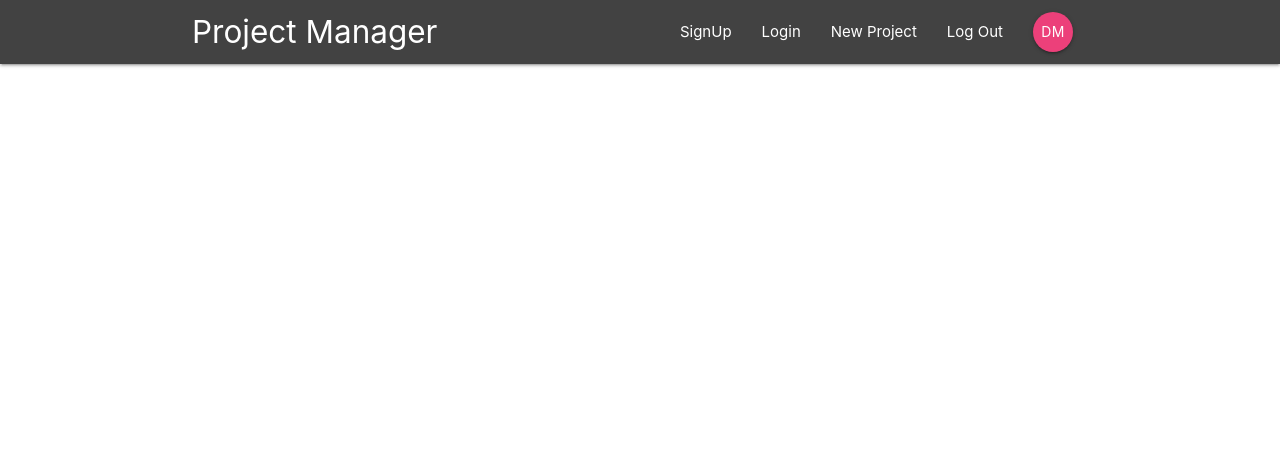
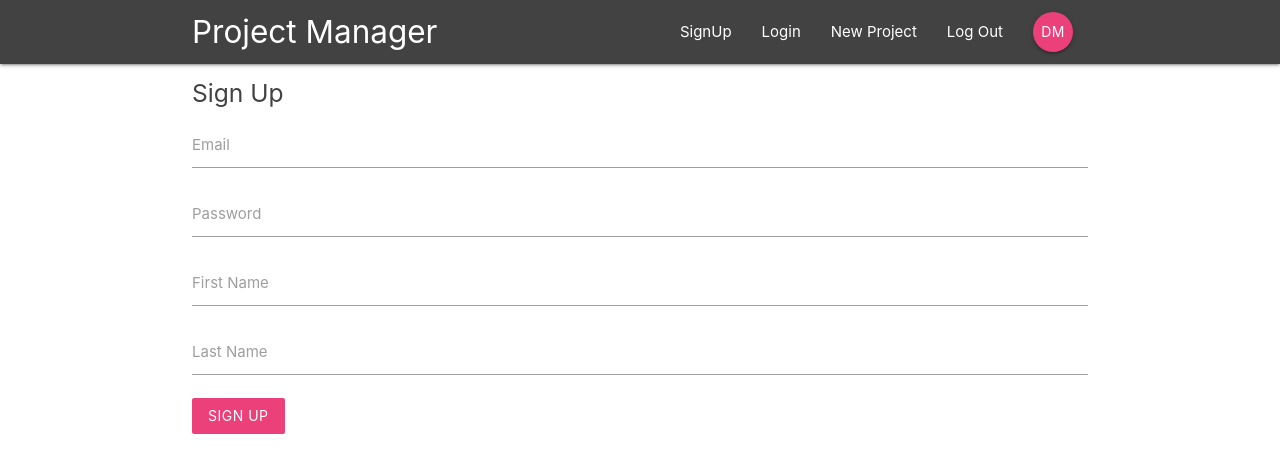
Before and after one commit to divyanshu0x16/Project-Manager, a React (Create React App) app in the folder project-manager/: page /signup in a window 1280 px wide. Shown: the top 472 px of the page. Built offline with nearby package versions, Linux system fonts and the light colour scheme.

Commit message:
Login and Signup Components

```diff
--- a/project-manager/public/index.html
+++ b/project-manager/public/index.html
@@ -49,5 +49,6 @@
       To begin the development, run `npm start` or `yarn start`.
       To create a production bundle, use `npm run build` or `yarn build`.
     -->
+    <script src="https://cdnjs.cloudflare.com/ajax/libs/materialize/1.0.0/js/materialize.min.js"></script>
   </body>
 </html>
--- a/project-manager/src/App.js
+++ b/project-manager/src/App.js
@@ -2,6 +2,8 @@ import { BrowserRouter, Switch, Route } from 'react-router-dom';
 import Dashboard from './components/dashboard/Dashboard';
 import Navbar from './components/layout/Navbar';
 import ProjectDetails from './components/projects/ProjectDetails';
+import SignIn from './components/auth/SignIn';
+import SignUp from './components/auth/SingUp';
 
 function App() {
   return (
@@ -11,6 +13,8 @@ function App() {
         <Switch>
           <Route exact path='/' component={Dashboard}/>
           <Route path='/project/:id' component={ProjectDetails} />
+          <Route path='/signin' component={SignIn} />
+          <Route path='/signup' component={SignUp} />
         </Switch>
       </div>
     </BrowserRouter>
--- a/project-manager/src/components/auth/SignIn.js
+++ b/project-manager/src/components/auth/SignIn.js
@@ -0,0 +1,53 @@
+import React, { useState } from 'react';
+
+const SignIn = () => {
+  const [email, setEmail] = useState('');
+  const [password, setPassword] = useState('');
+
+  const handleChange = (e) => {
+    if (e.target.id === 'email') {
+      setEmail(e.target.value);
+    }
+    if (e.target.id === 'password') {
+      setPassword(e.target.value);
+    }
+  };
+
+  const handleSubmit = (e) => {
+    e.preventDefault();
+    console.log(email, password);
+    setEmail('');
+    setPassword('');
+  };
+
+  return (
+    <div className="container">
+      <form onSubmit={handleSubmit} className="white">
+        <h5 className="grey-text text-darken-3">Sign In</h5>
+        <div className="input-field">
+          <label htmlFor="email">Email</label>
+          <input
+            type="email"
+            value={email}
+            id="email"
+            onChange={handleChange}
+          ></input>
+        </div>
+        <div className="input-field">
+          <label htmlFor="password">Password</label>
+          <input
+            type="password"
+            value={password}
+            id="password"
+            onChange={handleChange}
+          ></input>
+        </div>
+        <div className="input-field">
+          <button className="btn pink lighten-1 z-depth-0">Login</button>
+        </div>
+      </form>
+    </div>
+  );
+};
+
+export default SignIn;
--- a/project-manager/src/components/auth/SingUp.js
+++ b/project-manager/src/components/auth/SingUp.js
@@ -0,0 +1,81 @@
+import React, { useState } from 'react';
+
+const SignUp = () => {
+  const [email, setEmail] = useState('');
+  const [password, setPassword] = useState('');
+  const [firstName, setFirstName] = useState('');
+  const [lastName, setLastName] = useState('');
+
+  const handleChange = (e) => {
+    if (e.target.id === 'email') {
+      setEmail(e.target.value);
+    }
+    if (e.target.id === 'password') {
+      setPassword(e.target.value);
+    }
+    if (e.target.id === 'firstName') {
+      setFirstName(e.target.value);
+    }
+    if (e.target.id === 'lastName') {
+      setLastName(e.target.value);
+    }
+  };
+
+  const handleSubmit = (e) => {
+    e.preventDefault();
+    console.log(email, password, firstName, lastName);
+    setEmail('');
+    setPassword('');
+    setFirstName('');
+    setLastName('');
+  };
+
+  return (
+    <div className="container">
+      <form onSubmit={handleSubmit} className="white">
+        <h5 className="grey-text text-darken-3">Sign Up</h5>
+        <div className="input-field">
+          <label htmlFor="email">Email</label>
+          <input
+            type="email"
+            value={email}
+            id="email"
+            onChange={handleChange}
+          ></input>
+        </div>
+        <div className="input-field">
+          <label htmlFor="password">Password</label>
+          <input
+            type="password"
+            value={password}
+            id="password"
+            onChange={handleChange}
+          ></input>
+        </div>
+        <div className="input-field">
+          <label htmlFor="firstName">First Name</label>
+          <input
+            type="text"
+            value={firstName}
+            id="firstName"
+            onChange={handleChange}
+          ></input>
+        </div>
+        <div className="input-field">
+          <label htmlFor="lastName">Last Name</label>
+          <input
+            type="text"
+            value={lastName}
+            id="lastName"
+            onChange={handleChange}
+          ></input>
+        </div>
+        <div className="input-field">
+          <button className="btn pink lighten-1 z-depth-0">Sign Up</button>
+        </div>
+      </form>
+    </div>
+  );
+};
+
+export default SignUp;
```
